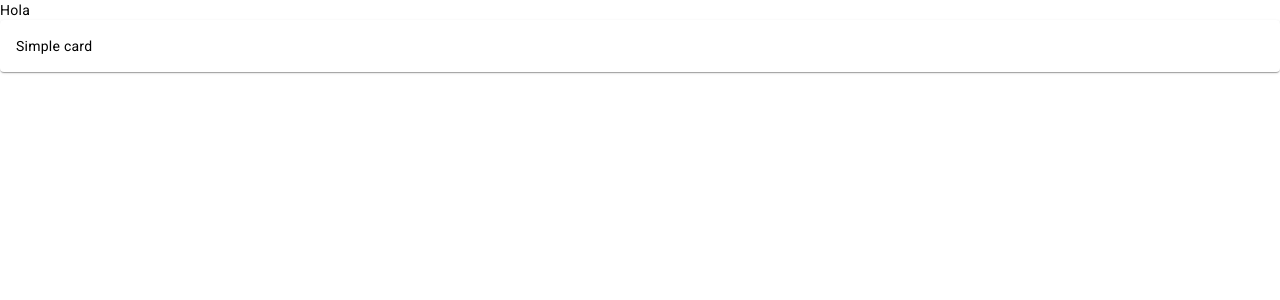
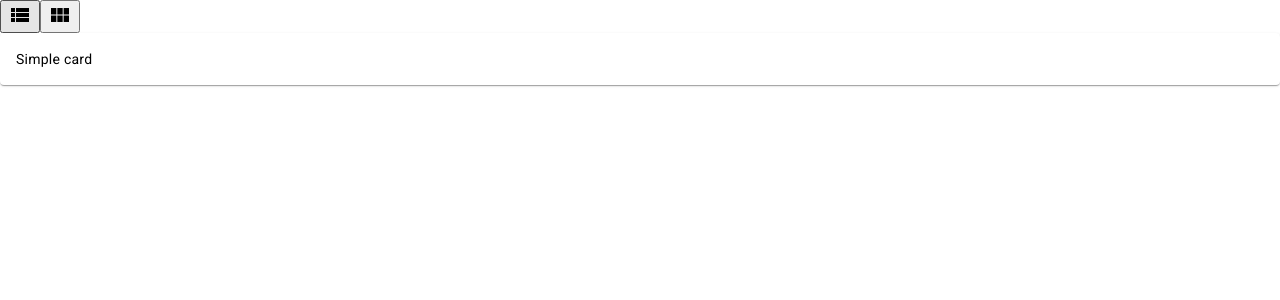
Before and after one commit to dryant/dfa-pec5, an Angular app: page / in a window 1280 px wide. Shown: the top 300 px of the page. Built offline with nearby package versions, Linux system fonts and the light colour scheme.

Commit message:
add: add container to html

```diff
--- a/src/app/app.component.html
+++ b/src/app/app.component.html
@@ -7,5 +7,17 @@
 <!-- * * * * * * * to get started with your project! * * * * * * * * -->
 <!-- * * * * * * * * * * * * * * * * * * * * * * * * * * * * * * * -->
 
-Hola
-<router-outlet></router-outlet>
+<!-- app.component.html -->
+<div class="container">
+  <div class="menu">
+    <button mat-icon-button>
+      <mat-icon>view_list</mat-icon>
+    </button>
+
+    <button mat-icon-button>
+      <mat-icon>view_module</mat-icon>
+    </button>
+  </div>
+
+  <router-outlet></router-outlet>
+</div>
--- a/src/app/app.module.ts
+++ b/src/app/app.module.ts
@@ -6,6 +6,7 @@ import { AppComponent } from './app.component';
 import { BrowserAnimationsModule } from '@angular/platform-browser/animations';
 import { CitylistComponent } from './components/citylist/citylist.component';
 import { MatCardModule } from '@angular/material/card';
+import { MatIconModule } from '@angular/material/icon';
 
 @NgModule({
   declarations: [AppComponent],
@@ -15,6 +16,7 @@ import { MatCardModule } from '@angular/material/card';
     BrowserAnimationsModule,
     MatCardModule,
     CitylistComponent,
+    MatIconModule,
   ],
   providers: [],
   bootstrap: [AppComponent],
```
